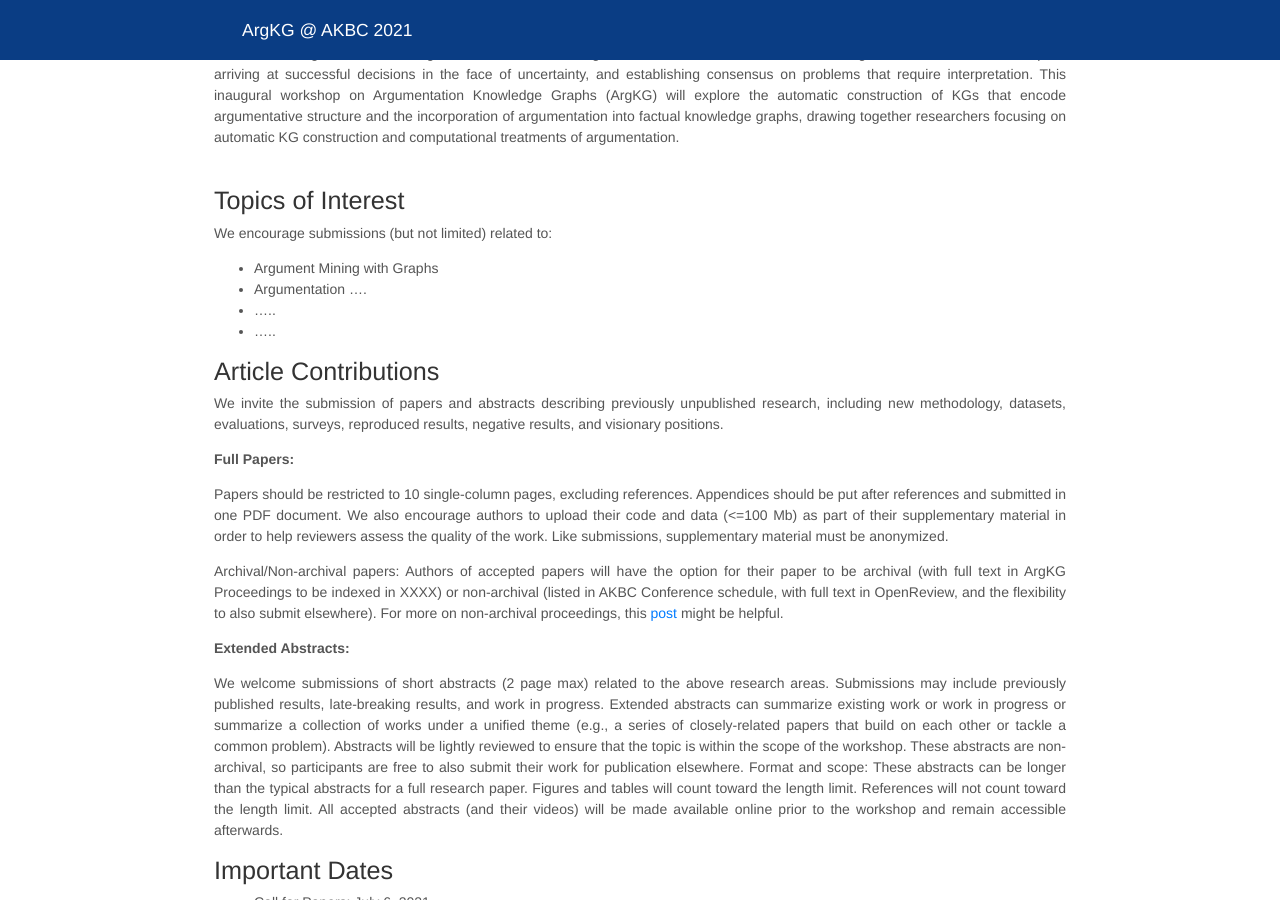
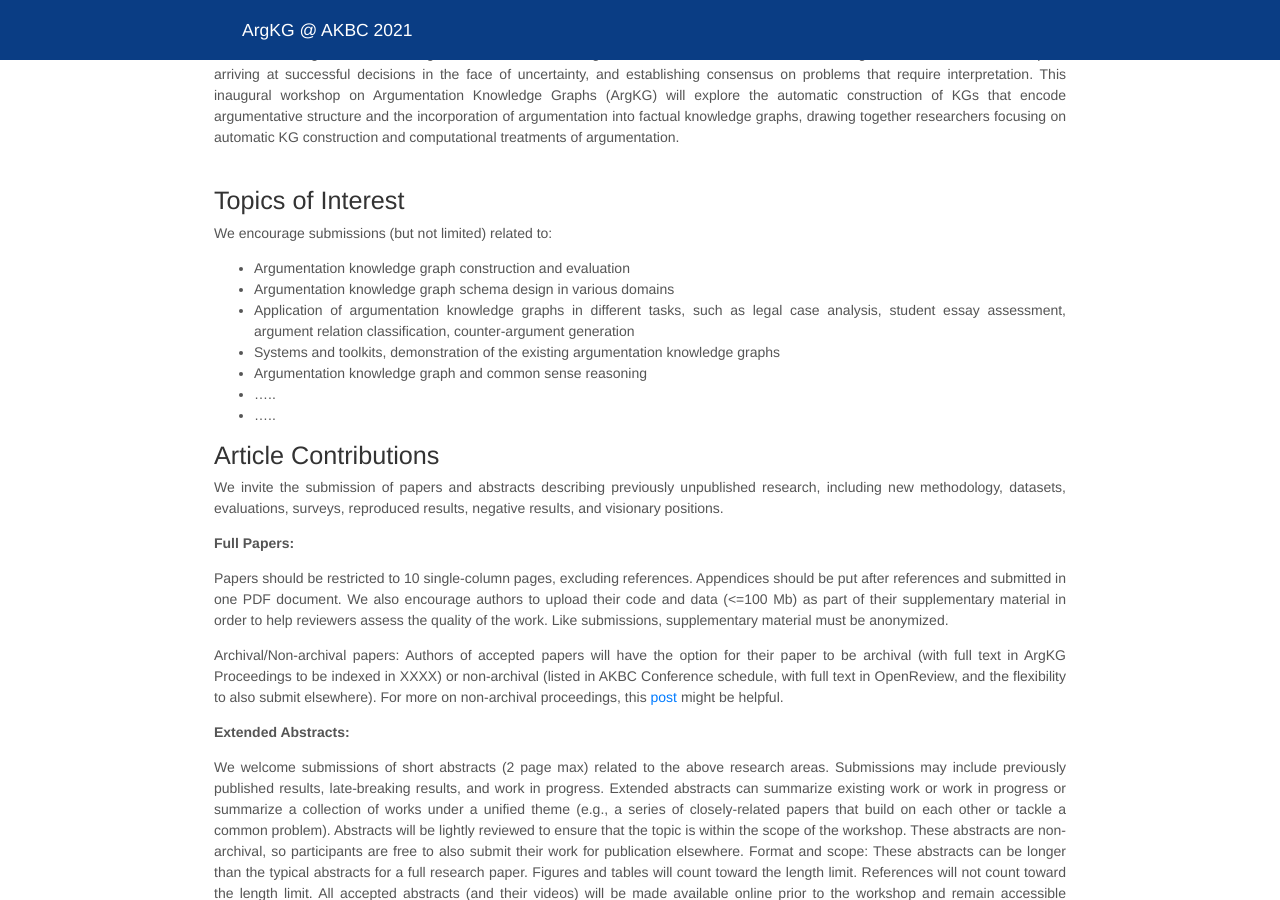
Before and after one commit to ArgKG/2021, a Jekyll site: the page built from index.md, in a window 1280 px wide and 900 px high, scrolled down 328 px. Built offline with Jekyll 4.4.1, drawn with Linux system fonts in a browser that asks for light colours; nearby versions of some CDN libraries.

Commit message:
Update index.md

```diff
--- a/index.md
+++ b/index.md
@@ -13,8 +13,11 @@ collection: pages_2019
 
 We encourage submissions (but not limited) related to:
 
-- Argument Mining with Graphs
-- Argumentation ....
+- Argumentation knowledge graph construction and evaluation
+- Argumentation knowledge graph schema design in various domains
+- Application of argumentation knowledge graphs in different tasks, such as legal case analysis, student essay assessment, argument relation classification, counter-argument generation
+- Systems and toolkits, demonstration of the existing argumentation knowledge graphs
+- Argumentation knowledge graph and common sense reasoning
 - .....
 - .....
 
```
